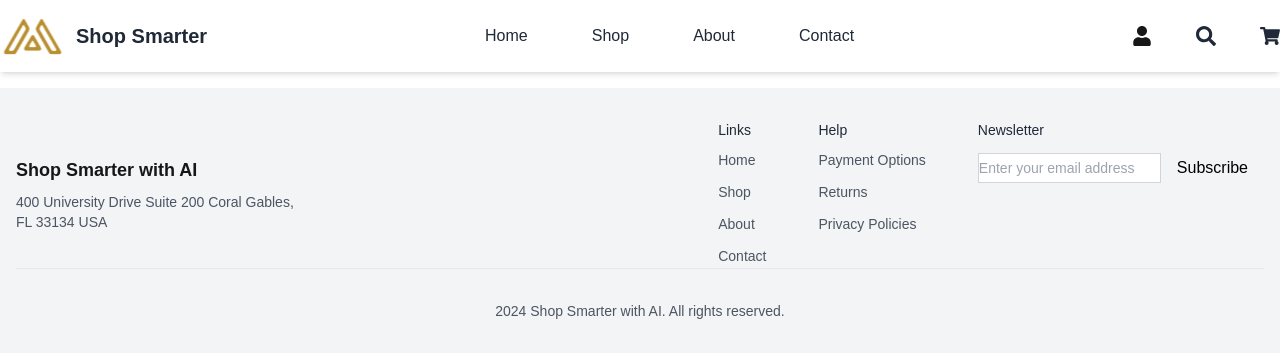
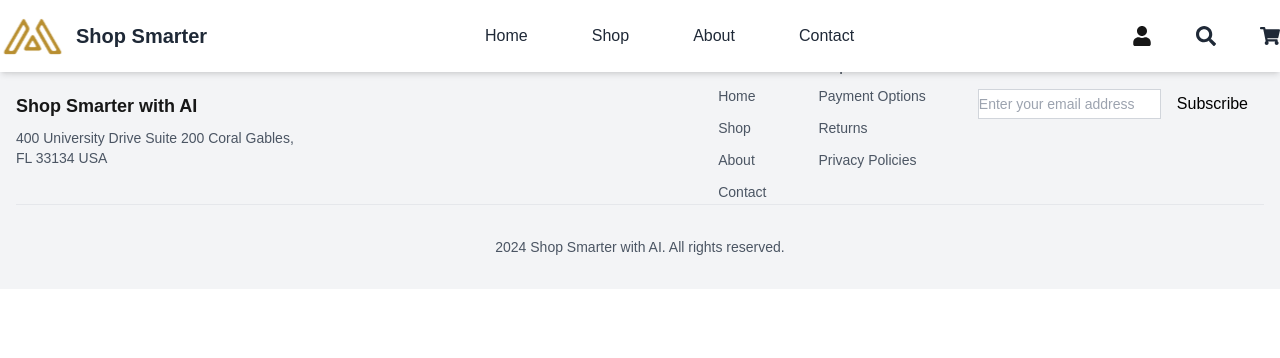
Before and after one commit to nilanchana-neartekpod/shopify-next-router, a Next.js app: page /cart in a window 1280 px wide. Shown: the top 358 px of the page. Built offline with nearby package versions, Linux system fonts and the light colour scheme.

Commit message:
Home Page updates

```diff
--- a/components/CollectionCard.js
+++ b/components/CollectionCard.js
@@ -4,7 +4,6 @@ import Image from 'next/image'
 const CollectionCard = ({collection}) => {
   return (
     <div className='collection'>
-        {collection.title}
         {collection.image?.url ? (
             <>
                 <Image src={collection.image?.url} alt={collection.title} fill={true} />
@@ -14,6 +13,7 @@ const CollectionCard = ({collection}) => {
                 <Image src="https://dummyimage.com/1200/09f/fff.png" alt={collection.title} fill={true} />
             </>
         )}
+        <h2 className='text-center pt-4'>{collection.title}</h2>
     </div>
   )
 }
--- a/components/Footer.js
+++ b/components/Footer.js
@@ -2,7 +2,7 @@ import Link from 'next/link';
 
 const Footer = () => {
   return (
-    <footer className="bg-gray-100 py-8 mt-16 ">
+    <footer className="bg-gray-100 py-8">
       <div className="container mx-auto px-4">
         <div className="flex flex-col md:flex-row justify-between items-center">
           <div className="mb-4 md:mb-0">
--- a/components/ProductCard.js
+++ b/components/ProductCard.js
@@ -21,7 +21,7 @@ const ProductCard = ({product}) => {
             </div>
             <div>
                 <Link href={`products/${product.handle}/?id=${product.id.split('gid://shopify/Product/')[1]}`}><h5>{product.title}</h5></Link>
-                <small>{product.priceRange.minVariantPrice.amount} ₹</small>
+                <div>{product.priceRange.minVariantPrice.amount} ₹</div>
             </div>
         </div>
     </>
--- a/package.json
+++ b/package.json
@@ -12,7 +12,8 @@
     "graphql-request": "^7.1.0",
     "next": "14.2.14",
     "react": "^18",
-    "react-dom": "^18"
+    "react-dom": "^18",
+    "react-icons": "^5.3.0"
   },
   "devDependencies": {
     "postcss": "^8",
--- a/pages/index.js
+++ b/pages/index.js
@@ -38,13 +38,18 @@ export default function Home({data, collections}) {
         <link rel="icon" href="/favicon.ico" />
       </Head>
       <main className="mt-24">
-        <h2>collections</h2>
-        <div className="collectionList">
-          {collectionList.map((collection) => {
-            return <CollectionCard key={collection.id} collection={collection} />;
-          })}
+        <div className="home-collections px-4 md:px-12 text-center">
+          <h2 className="text-xl md:text-2xl mb-2">Browse The Range</h2>
+          <p className="mb-8 md:mb-12">Lorem ipsum dolor sit amet, consectetur adipiscing elit.</p>
+          <div className="collectionList">
+            {collectionList.map((collection) => {
+              return <CollectionCard key={collection.id} collection={collection} />;
+            })}
+          </div>
         </div>
-        <div className="productsList">
+
+        <h2 className="text-xl md:text-2xl text-center mt-8 md:mt-12 mb-0">Our Products</h2>
+        <div className="productsList px-4 md:px-12 py-8 md:py-12">
           {products.map((product) => {
             return <ProductCard key={product.id} product={product} />;
           })}
--- a/styles/globals.css
+++ b/styles/globals.css
@@ -1,6 +1,7 @@
 @tailwind base;
 @tailwind components;
 @tailwind utilities;
+@import url('https://fonts.googleapis.com/css2?family=PT+Sans:ital,wght@0,400;0,700;1,400;1,700&display=swap');
 
 :root {
   --background: #ffffff;
@@ -17,7 +18,16 @@
 body {
   color: var(--foreground);
   background: var(--background);
-  font-family: Arial, Helvetica, sans-serif;
+  font-size: 16px;
+  font-family: "PT Sans", sans-serif;
+  font-weight: 400;
+  font-style: normal;
+}
+
+h1, h2, h3, h4, h5, h6{
+  font-family: "PT Sans", sans-serif;
+  font-weight: 700;
+  font-style: normal;
 }
 
 @layer utilities {
@@ -29,8 +39,7 @@ body {
 .productsList{
   display: grid;
   gap: 20px;
-  padding: 20px;
-  grid-template-columns: 1fr 1fr 1fr 1fr 1fr;
+  grid-template-columns: 1fr 1fr 1fr 1fr;
 
   & .product{
     display: block;
@@ -43,11 +52,18 @@ body {
       position: relative;
       display: block;
 
+      & h5{
+        font-size: 16px;
+      }
+
+      & div{
+        font-size: 20px;
+      }
+
       & img{
         position: relative !important;
         object-fit: contain;
         height: auto !important;
-        max-height: 300px;
       }
 
       &:last-child{
@@ -244,7 +260,6 @@ body {
   position: relative;
   display: flex;
   gap:20px;
-  margin-bottom: 40px;
 
   @media(max-width:767px){
     flex-direction: column;
@@ -259,8 +274,12 @@ body {
     & img{
       position: relative !important;
       height: auto !important;
-      max-height: 300px;
       width:auto !important;
+      margin: 0 auto;
+
+      @media(max-width:767px){
+        width: 100% !important;
+      }
     }
   }
 }
--- a/utils/shopify.js
+++ b/utils/shopify.js
@@ -12,7 +12,7 @@ const graphQLClient = new GraphQLClient(endpoint, {
 export async function getProducts() {
     const query = gql`
         {
-            products(first: 10) {
+            products(first: 8) {
                 nodes{
                     title
                     id
```
Also changed, not shown: 1 other file (tests, documents, lock files or other folders).
